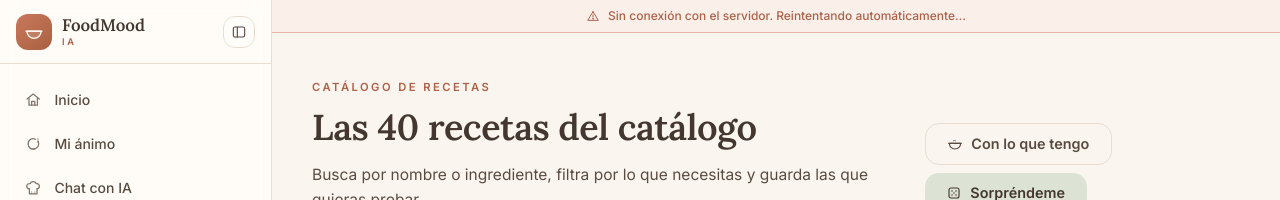
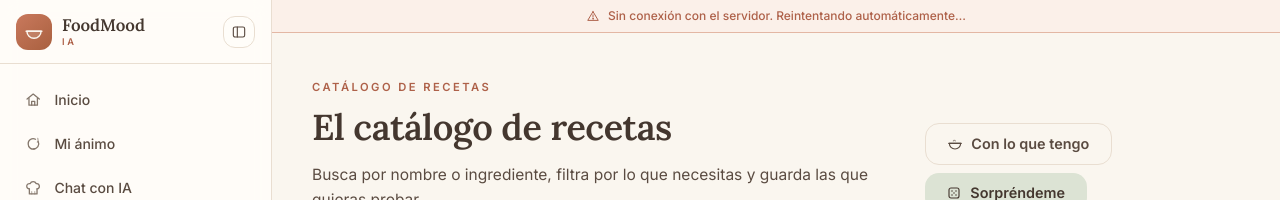
Before and after one commit to lunamideros2003/Fron_FoodIA, a React (Vite) app: page /recetas in a window 1280 px wide. Shown: the top 200 px of the page. Built offline with nearby package versions, Linux system fonts and the light colour scheme; no server answers.

Commit message:
recetas: título

```diff
--- a/src/pages/ExplorePage.tsx
+++ b/src/pages/ExplorePage.tsx
@@ -102,6 +102,8 @@ export function ExplorePage() {
   ].filter((item): item is { key: string; label: string } => Boolean(item));
 
   const total = dishes.data?.total ?? 0;
+  const catalogSize =
+    facets.data?.categories.reduce((sum, category) => sum + category.count, 0) ?? 0;
   const count = dishes.data?.count ?? 0;
   const hasPrev = offset > 0;
   const hasNext = offset + count < total;
@@ -137,7 +139,7 @@ export function ExplorePage() {
     <div>
       <PageHeader
         eyebrow="Catálogo de recetas"
-        title="Las 40 recetas del catálogo"
+        title={catalogSize > 0 ? `${catalogSize} recetas en el catálogo` : "El catálogo de recetas"}
         description="Busca por nombre o ingrediente, filtra por lo que necesitas y guarda las que quieras probar."
         actions={
           <>
```
